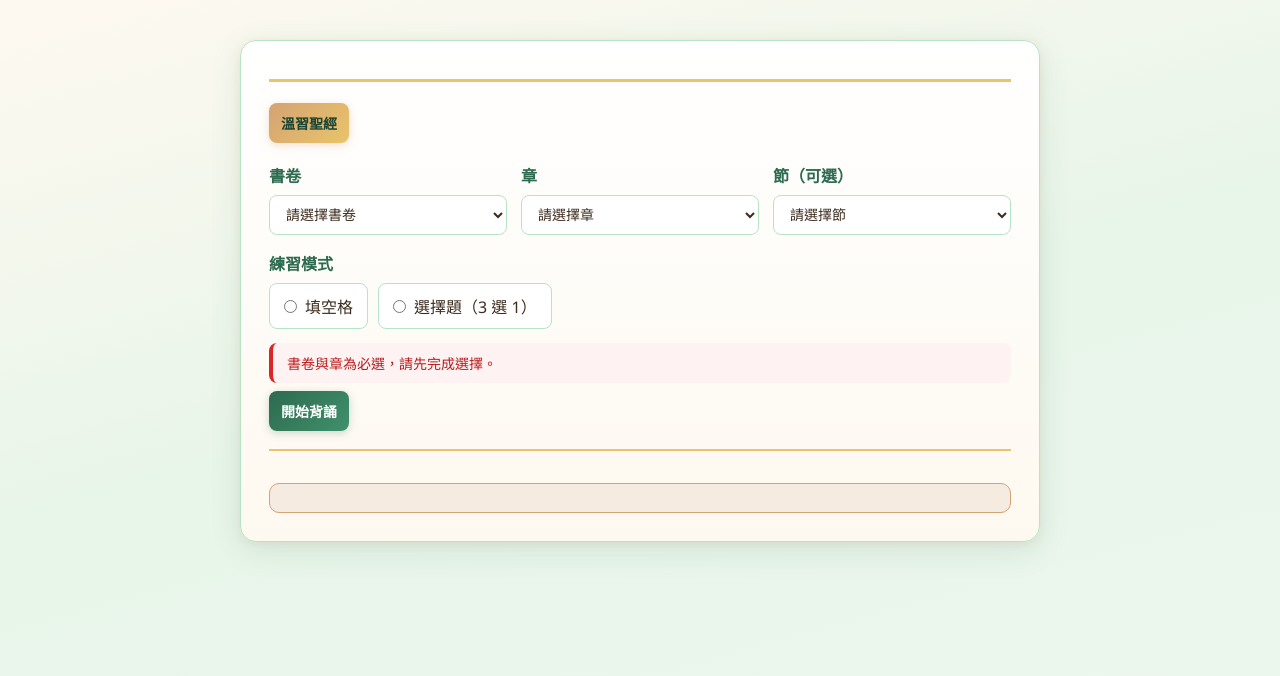
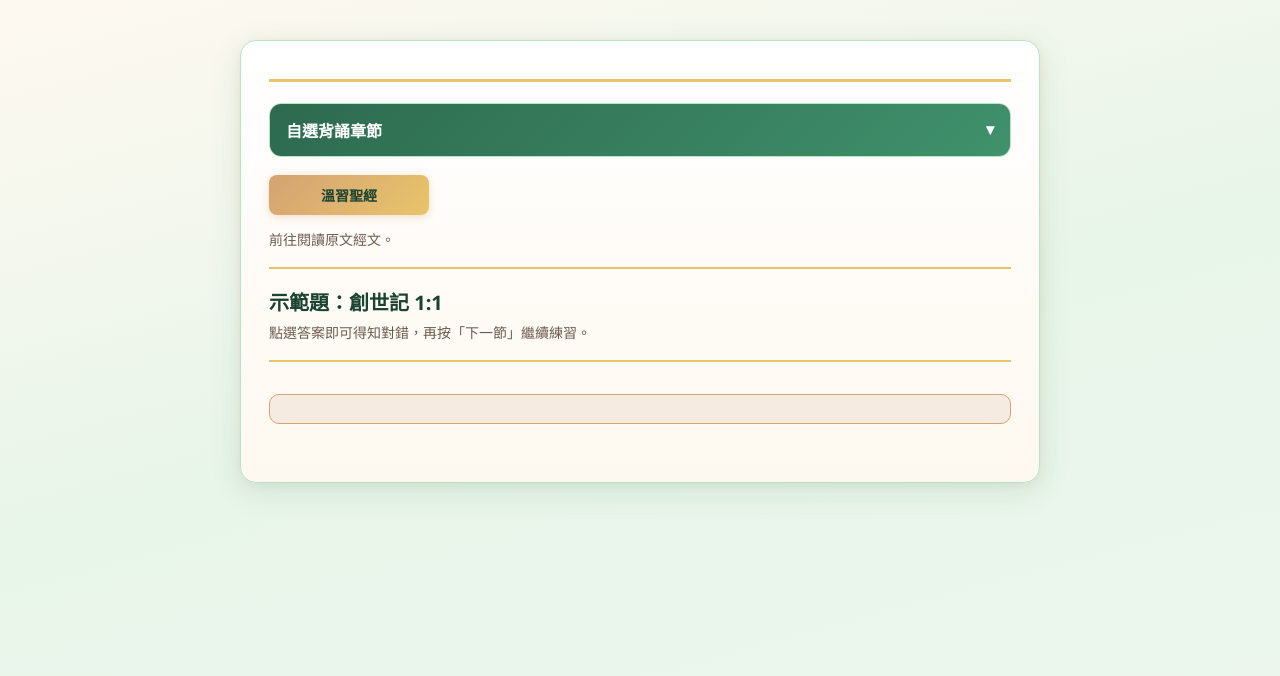
Before and after one commit to Jack-Tam-0422/bible_memorise, a Node project: template views/memorize.ejs in a window 1280 px wide. Shown: the top 676 px of the page. Run offline with Node 20 templates, Linux system fonts and the light colour scheme; the template is opened without the code that fills it, so the values that code supplies are empty.

Commit message:
Restructure homepage into three clear sections
Collapse chapter pickers under 自選背誦章節, keep 溫習聖經 as a direct link, and show an interactive Genesis 1:1 multiple-choice demo with right/wrong feedback plus next-question and next-verse controls.

Co-authored-by: Jack-Tam-0422 <Jack-Tam-0422@users.noreply.github.com>

```diff
--- a/public/css/style.css
+++ b/public/css/style.css
@@ -206,6 +206,82 @@ button:hover {
   border: 1px solid var(--warm-amber);
 }
 
+.page-intro {
+  margin: 0 0 18px;
+  color: var(--warm-muted);
+}
+
+.home-section {
+  margin: 18px 0;
+}
+
+.dropdown-panel {
+  border: 1px solid var(--green-mist);
+  border-radius: 12px;
+  background: linear-gradient(180deg, #ffffff 0%, var(--green-soft) 100%);
+  overflow: hidden;
+}
+
+.dropdown-summary {
+  list-style: none;
+  cursor: pointer;
+  padding: 14px 16px;
+  font-size: 16px;
+  font-weight: 700;
+  color: #ffffff;
+  background: linear-gradient(135deg, var(--green-primary) 0%, var(--green-hover) 100%);
+  user-select: none;
+}
+
+.dropdown-summary::-webkit-details-marker {
+  display: none;
+}
+
+.dropdown-summary::after {
+  content: "▾";
+  float: right;
+  transition: transform 0.2s ease;
+}
+
+.dropdown-panel[open] > .dropdown-summary::after {
+  transform: rotate(180deg);
+}
+
+.dropdown-body {
+  padding: 16px;
+}
+
+.panel-actions {
+  margin-top: 8px;
+}
+
+.review-section {
+  display: flex;
+  flex-direction: column;
+  align-items: flex-start;
+  gap: 8px;
+}
+
+.review-button {
+  min-width: 160px;
+  text-align: center;
+}
+
+.quiz-demo-section {
+  border-top: 2px solid var(--warm-gold);
+  padding-top: 18px;
+}
+
+.section-heading {
+  margin: 0 0 6px;
+  font-size: 20px;
+  color: var(--green-deep);
+}
+
+.quiz-actions {
+  margin-top: 12px;
+}
+
 .quiz-progress {
   margin-top: 16px;
   font-weight: 600;
@@ -238,6 +314,16 @@ button:hover {
 .choice-button:disabled {
   cursor: default;
   opacity: 1;
+}
+
+#nextQuestionBtn,
+#nextVerseBtn {
+  background: linear-gradient(135deg, var(--green-deep) 0%, var(--green-primary) 100%);
+}
+
+#nextQuestionBtn:hover,
+#nextVerseBtn:hover {
+  background: linear-gradient(135deg, #0d2818 0%, var(--green-deep) 100%);
 }
 
 .grading-result h3 {
--- a/public/js/memorize.js
+++ b/public/js/memorize.js
@@ -3,10 +3,13 @@ const chapterSelect = document.getElementById('chapter');
 const verseSelect = document.getElementById('verse');
 const startMemorizeBtn = document.getElementById('startMemorizeBtn');
 const retryMaskBtn = document.getElementById('retryMaskBtn');
+const nextQuestionBtn = document.getElementById('nextQuestionBtn');
+const nextVerseBtn = document.getElementById('nextVerseBtn');
 const quizProgress = document.getElementById('quizProgress');
 const memorizeResult = document.getElementById('memorizeResult');
 const gradingResult = document.getElementById('gradingResult');
 const memorizeMessage = document.getElementById('memorizeMessage');
+const demoHeading = document.getElementById('demo-heading');
 const bibleIndex = window.bibleIndex || {};
 const memorizeDefaults = window.memorizeDefaults || {};
 
@@ -16,7 +19,6 @@ let correctCount = 0;
 let currentQuizMode = 'choice';
 let currentQuizMeta = null;
 let isAnswering = false;
-let advanceTimer = null;
 
 function getSelectedQuizMode() {
   const selected = document.querySelector('input[name="quizMode"]:checked');
@@ -45,20 +47,18 @@ function setMessage(text, isError) {
   memorizeMessage.classList.toggle('error', isError);
 }
 
-function clearAdvanceTimer() {
-  if (advanceTimer) {
-    clearTimeout(advanceTimer);
-    advanceTimer = null;
-  }
+function hideNavButtons() {
+  nextQuestionBtn.classList.add('hidden');
+  nextVerseBtn.classList.add('hidden');
 }
 
 function clearQuizResults() {
-  clearAdvanceTimer();
   memorizeResult.innerHTML = '';
   gradingResult.innerHTML = '';
   quizProgress.classList.add('hidden');
   quizProgress.textContent = '';
   retryMaskBtn.classList.add('hidden');
+  hideNavButtons();
   quizQuestions = [];
   currentQuestionIndex = 0;
   correctCount = 0;
@@ -66,11 +66,28 @@ function clearQuizResults() {
   isAnswering = false;
 }
 
-function updateChapters() {
+function updateDemoHeading(book, chapter, verse) {
+  if (!demoHeading) {
+    return;
+  }
+
+  if (verse) {
+    demoHeading.textContent = `練習題：${book} ${chapter}:${verse}`;
+    return;
+  }
+
+  demoHeading.textContent = `練習題：${book} 第 ${chapter} 章`;
+}
+
+function updateChapters(options = {}) {
+  const { clearQuiz = true } = options;
   const selectedBook = booksSelect.value;
   resetSelect(chapterSelect, '請選擇章');
   resetSelect(verseSelect, '請選擇節');
-  clearQuizResults();
+
+  if (clearQuiz) {
+    clearQuizResults();
+  }
 
   if (!selectedBook || !bibleIndex[selectedBook]) {
     return;
@@ -83,11 +100,15 @@ function updateChapters() {
   populateSelect(chapterSelect, chapterNumbers);
 }
 
-function updateVerses() {
+function updateVerses(options = {}) {
+  const { clearQuiz = true } = options;
   const selectedBook = booksSelect.value;
   const selectedChapter = chapterSelect.value;
   resetSelect(verseSelect, '請選擇節');
-  clearQuizResults();
+
+  if (clearQuiz) {
+    clearQuizResults();
+  }
 
   if (!selectedBook || !selectedChapter) {
     return;
@@ -205,36 +226,69 @@ function showQuestionFeedback(container, isCorrect, expectedAnswer) {
   container.appendChild(feedback);
 }
 
-function scheduleNextQuestion() {
-  clearAdvanceTimer();
-  advanceTimer = setTimeout(() => {
-    currentQuestionIndex += 1;
-    renderCurrentQuestion();
-  }, 1800);
+function hasMoreQuestions() {
+  return currentQuestionIndex + 1 < quizQuestions.length;
+}
+
+function canGoNextVerse() {
+  if (!currentQuizMeta) {
+    return false;
+  }
+
+  const book = booksSelect.value || currentQuizMeta.book;
+  const chapter = chapterSelect.value || String(currentQuizMeta.chapter);
+  const verseCount = bibleIndex[book]?.[chapter];
+  if (!Number.isInteger(verseCount) || verseCount <= 0) {
+    return false;
+  }
+
+  const currentVerse = Number(verseSelect.value || currentQuizMeta.verse || 0);
+  if (!Number.isInteger(currentVerse) || currentVerse <= 0) {
+    return verseCount > 1;
+  }
+
+  return currentVerse < verseCount;
+}
+
+function showPostAnswerNav() {
+  hideNavButtons();
+
+  if (hasMoreQuestions()) {
+    nextQuestionBtn.classList.remove('hidden');
+  }
+
+  if (canGoNextVerse()) {
+    nextVerseBtn.classList.remove('hidden');
+  }
 }
 
 function showFinalSummary() {
   memorizeResult.innerHTML = '';
   gradingResult.innerHTML = '';
+  hideNavButtons();
 
   const summary = document.createElement('h3');
   summary.textContent = `作答完成：${correctCount} / ${quizQuestions.length} 正確`;
   gradingResult.appendChild(summary);
 
   if (correctCount === quizQuestions.length) {
-    setMessage('太好了，全部答對！', false);
+    setMessage('太好了，全部答對！可按「下一節」繼續。', false);
   } else {
-    setMessage('已完成本章練習，可重新出題或更換章節。', false);
+    setMessage('已完成本節練習，可重新出題或按「下一節」。', false);
   }
 
   quizProgress.classList.add('hidden');
   isAnswering = false;
+
+  if (canGoNextVerse()) {
+    nextVerseBtn.classList.remove('hidden');
+  }
 }
 
 function renderCurrentQuestion() {
-  clearAdvanceTimer();
   memorizeResult.innerHTML = '';
   gradingResult.innerHTML = '';
+  hideNavButtons();
   isAnswering = false;
 
   if (!currentQuizMeta || quizQuestions.length === 0) {
@@ -250,9 +304,14 @@ function renderCurrentQuestion() {
 
   const question = quizQuestions[currentQuestionIndex];
   updateProgress();
+  updateDemoHeading(
+    currentQuizMeta.book,
+    currentQuizMeta.chapter,
+    currentQuizMeta.verse || question.verse
+  );
 
   const header = document.createElement('h2');
-  header.textContent = `${currentQuizMeta.book} ${currentQuizMeta.chapter} 章`;
+  header.textContent = `${currentQuizMeta.book} ${currentQuizMeta.chapter}:${question.verse}`;
   memorizeResult.appendChild(header);
 
   const verseBlock = document.createElement('article');
@@ -267,8 +326,8 @@ function renderCurrentQuestion() {
   prompt.className = 'hint-text';
   prompt.textContent =
     currentQuizMode === 'choice'
-      ? `第 ${question.verse} 節空格 ${question.blank}（選擇題）`
-      : `第 ${question.verse} 節空格 ${question.blank}（填空格）`;
+      ? `空格 ${question.blank}：請點選正確答案`
+      : `空格 ${question.blank}：請填入正確答案`;
   verseBlock.appendChild(prompt);
 
   const answerArea = document.createElement('div');
@@ -305,7 +364,7 @@ function handleChoiceAnswer(question, selectedAnswer, group) {
   }
 
   showQuestionFeedback(group.parentElement, isCorrect, question.answer);
-  scheduleNextQuestion();
+  showPostAnswerNav();
 }
 
 function handleBlankAnswer(question, userAnswer, item) {
@@ -334,15 +393,25 @@ function handleBlankAnswer(question, userAnswer, item) {
   }
 
   showQuestionFeedback(item, isCorrect, question.answer);
-  scheduleNextQuestion();
+  showPostAnswerNav();
 }
 
 function renderMemorizeResult(data) {
   clearQuizResults();
   currentQuizMode = data.mode || 'choice';
-  currentQuizMeta = { book: data.book, chapter: data.chapter };
+  currentQuizMeta = {
+    book: data.book,
+    chapter: data.chapter,
+    verse: data.verses.length === 1 ? data.verses[0].number : null
+  };
   quizQuestions = buildQuizQuestions(data);
   retryMaskBtn.classList.remove('hidden');
+
+  updateDemoHeading(
+    currentQuizMeta.book,
+    currentQuizMeta.chapter,
+    currentQuizMeta.verse
+  );
 
   if (quizQuestions.length === 0) {
     setMessage('此範圍沒有可練習的題目，請更換章節或重新出題。', true);
@@ -354,8 +423,8 @@ function renderMemorizeResult(data) {
   renderCurrentQuestion();
   setMessage(
     currentQuizMode === 'choice'
-      ? '選擇題已產生，請逐題作答。'
-      : '題目已產生，請逐題作答。',
+      ? '請點選答案；答完後可按「下一題」或「下一節」。'
+      : '請填寫答案；答完後可按「下一題」或「下一節」。',
     false
   );
 }
@@ -393,28 +462,71 @@ async function startMemorize() {
   }
 }
 
+function goToNextQuestion() {
+  if (!hasMoreQuestions()) {
+    showFinalSummary();
+    return;
+  }
+
+  currentQuestionIndex += 1;
+  renderCurrentQuestion();
+}
+
+function goToNextVerse() {
+  const book = booksSelect.value || currentQuizMeta?.book;
+  const chapter = chapterSelect.value || String(currentQuizMeta?.chapter || '');
+
+  if (!book || !chapter || !bibleIndex[book]) {
+    setMessage('無法載入下一節，請重新選擇章節。', true);
+    return;
+  }
+
+  const verseCount = bibleIndex[book][chapter];
+  const currentVerse = Number(verseSelect.value || currentQuizMeta?.verse || 0);
+  let nextVerse = Number.isInteger(currentVerse) && currentVerse > 0 ? currentVerse + 1 : 2;
+
+  if (!Number.isInteger(verseCount) || nextVerse > verseCount) {
+    setMessage('已到本章最後一節。', false);
+    hideNavButtons();
+    return;
+  }
+
+  if (!verseSelect.querySelector(`option[value="${nextVerse}"]`)) {
+    updateVerses({ clearQuiz: false });
+  }
+
+  verseSelect.value = String(nextVerse);
+  startMemorize();
+}
+
 function applyDefaults() {
-  const { defaultBook, defaultChapter } = memorizeDefaults;
+  const { defaultBook, defaultChapter, defaultVerse } = memorizeDefaults;
 
   if (defaultBook && bibleIndex[defaultBook]) {
     booksSelect.value = defaultBook;
-    updateChapters();
+    updateChapters({ clearQuiz: false });
 
     if (defaultChapter) {
       chapterSelect.value = String(defaultChapter);
-      updateVerses();
+      updateVerses({ clearQuiz: false });
+
+      if (defaultVerse) {
+        verseSelect.value = String(defaultVerse);
+      }
     }
   }
 }
 
-booksSelect.addEventListener('change', updateChapters);
-chapterSelect.addEventListener('change', updateVerses);
+booksSelect.addEventListener('change', () => updateChapters({ clearQuiz: false }));
+chapterSelect.addEventListener('change', () => updateVerses({ clearQuiz: false }));
 startMemorizeBtn.addEventListener('click', startMemorize);
 retryMaskBtn.addEventListener('click', startMemorize);
+nextQuestionBtn.addEventListener('click', goToNextQuestion);
+nextVerseBtn.addEventListener('click', goToNextVerse);
 
 document.querySelectorAll('input[name="quizMode"]').forEach((radio) => {
   radio.addEventListener('change', () => {
-    if (quizQuestions.length > 0) {
+    if (quizQuestions.length > 0 || memorizeDefaults.autoStart) {
       startMemorize();
     }
   });
--- a/src/routes/index.js
+++ b/src/routes/index.js
@@ -551,6 +551,7 @@ function getChapterVerses(chineseBook, chapterNumber) {
 const memorizeDefaults = {
   defaultBook: '創世記',
   defaultChapter: 1,
+  defaultVerse: 1,
   defaultMode: 'choice',
   autoStart: true
 };
@@ -558,7 +559,7 @@ const memorizeDefaults = {
 function renderMemorizePage(res, overrides = {}) {
   res.render('memorize', {
     title: '聖經背誦',
-    message: '請選擇書卷、章與節（可選），開始背誦練習。',
+    message: '先試示範題，或展開「自選背誦章節」練習其他經文。',
     books,
     bibleIndex,
     ...memorizeDefaults,
--- a/views/index.ejs
+++ b/views/index.ejs
@@ -10,7 +10,7 @@
     <div class="container">
       <h1><%= title %></h1>
       <div class="button-row">
-        <a class="secondary-button" href="/">開始背誦</a>
+        <a class="secondary-button" href="/">返回背誦</a>
       </div>
       <p><%= message %></p>
       <div class="control-grid">
--- a/views/memorize.ejs
+++ b/views/memorize.ejs
@@ -9,11 +9,14 @@
   <body>
     <div class="container">
       <h1><%= title %></h1>
-      <div class="button-row">
-        <a class="secondary-button" href="/review">溫習聖經</a>
-      </div>
-      <p><%= message %></p>
+      <p class="page-intro"><%= message %></p>
 
+      <section class="home-section" aria-labelledby="custom-select-heading">
+        <details id="customSelectPanel" class="dropdown-panel">
+          <summary id="custom-select-heading" class="dropdown-summary">
+            自選背誦章節
+          </summary>
+          <div class="dropdown-body">
             <div class="control-grid">
               <div class="field">
                 <label for="books">書卷</label>
@@ -55,19 +58,43 @@
             </div>
 
             <p id="memorizeMessage" class="form-message">
-        請先選擇書卷與章，節可不選。不選節時會顯示整章練習。
+              展開後可自選書卷、章與節。不選節時會練習整章。
             </p>
+            <div class="button-row panel-actions">
               <button id="startMemorizeBtn" type="button">開始背誦</button>
-      <button id="retryMaskBtn" type="button" class="hidden">同節重新出題</button>
+              <button id="retryMaskBtn" type="button" class="hidden">重新出題</button>
+            </div>
+          </div>
+        </details>
+      </section>
 
+      <section class="home-section review-section">
+        <a class="secondary-button review-button" href="/review">溫習聖經</a>
+        <p class="hint-text">前往閱讀原文經文。</p>
+      </section>
+
+      <section class="home-section quiz-demo-section" aria-labelledby="demo-heading">
+        <h2 id="demo-heading" class="section-heading">示範題：創世記 1:1</h2>
+        <p class="hint-text">點選答案即可得知對錯，再按「下一節」繼續練習。</p>
         <section id="quizProgress" class="quiz-progress hidden" aria-live="polite"></section>
         <section id="memorizeResult" class="scripture-result" aria-live="polite"></section>
         <section id="gradingResult" class="grading-result" aria-live="polite"></section>
+        <div class="button-row quiz-actions">
+          <button id="nextQuestionBtn" type="button" class="hidden">下一題</button>
+          <button id="nextVerseBtn" type="button" class="hidden">下一節</button>
+        </div>
+      </section>
     </div>
 
     <script>
       window.bibleIndex = <%- JSON.stringify(bibleIndex) %>;
-      window.memorizeDefaults = <%- JSON.stringify({ defaultBook, defaultChapter, defaultMode, autoStart }) %>;
+      window.memorizeDefaults = <%- JSON.stringify({
+        defaultBook,
+        defaultChapter,
+        defaultVerse,
+        defaultMode,
+        autoStart
+      }) %>;
     </script>
     <script src="/js/memorize.js"></script>
   </body>
```
Lines whose indentation alone changed are shown as unchanged.
